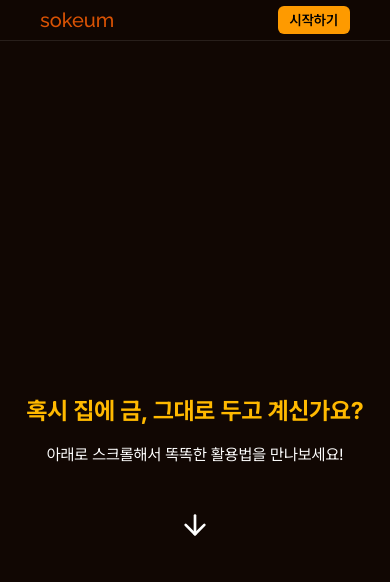
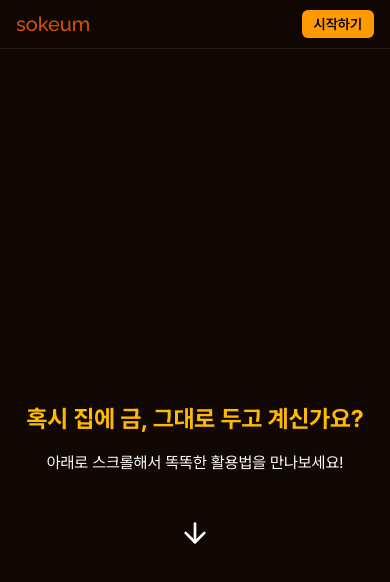
Before and after one commit to keumbang-dev/sokeum, a Next.js app: page /newone in a window 390 px wide. Shown: the top 582 px of the page. Built offline with nearby package versions, Linux system fonts and the light colour scheme; no server answers.

Commit message:
헤더 컴포넌트의 높이를 10에서 12로 조정하고, 버튼의 패딩을 변경하여 디자인을 개선함

```diff
--- a/src/app/newone/components/Header.tsx
+++ b/src/app/newone/components/Header.tsx
@@ -6,7 +6,7 @@ export const Header = () => {
   // Simplified Header for this example - Adapt navigation if needed
   return (
     <header className="sticky top-0 z-50 w-full bg-[#110703]/90 backdrop-blur-md border-b border-white/10">
-      <div className="flex items-center justify-between h-10 sm:h-15 px-10">
+      <div className="flex items-center justify-between h-12 sm:h-15 px-4 sm:px-10">
         {/* Placeholder Logo */}
         <SokeumLogo size="xsmall" />
         <button className="bg-amber-500 hover:bg-amber-600 text-black font-semibold py-1 sm:py-2 px-3 sm:px-4 rounded-md text-sm transition-colors">
```
